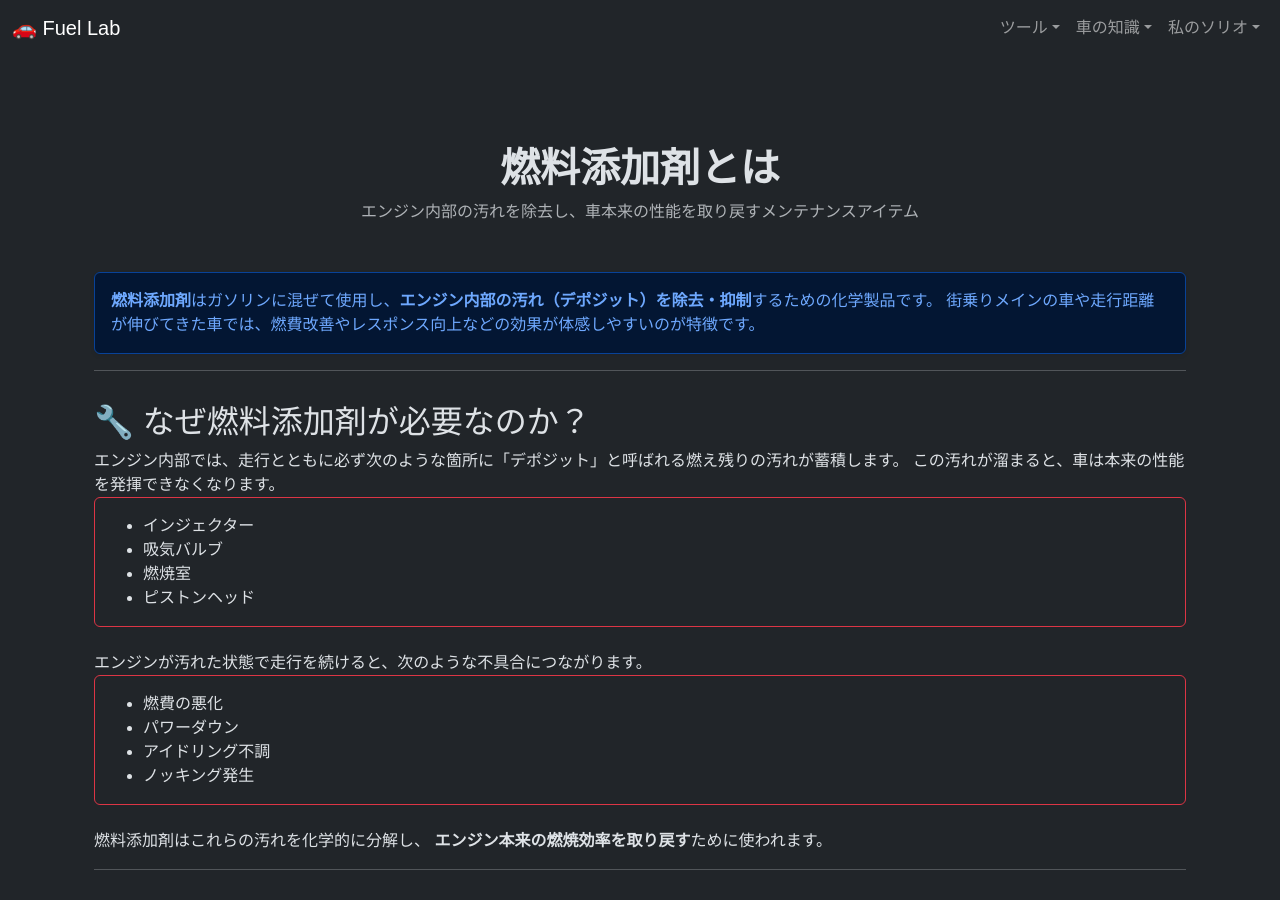
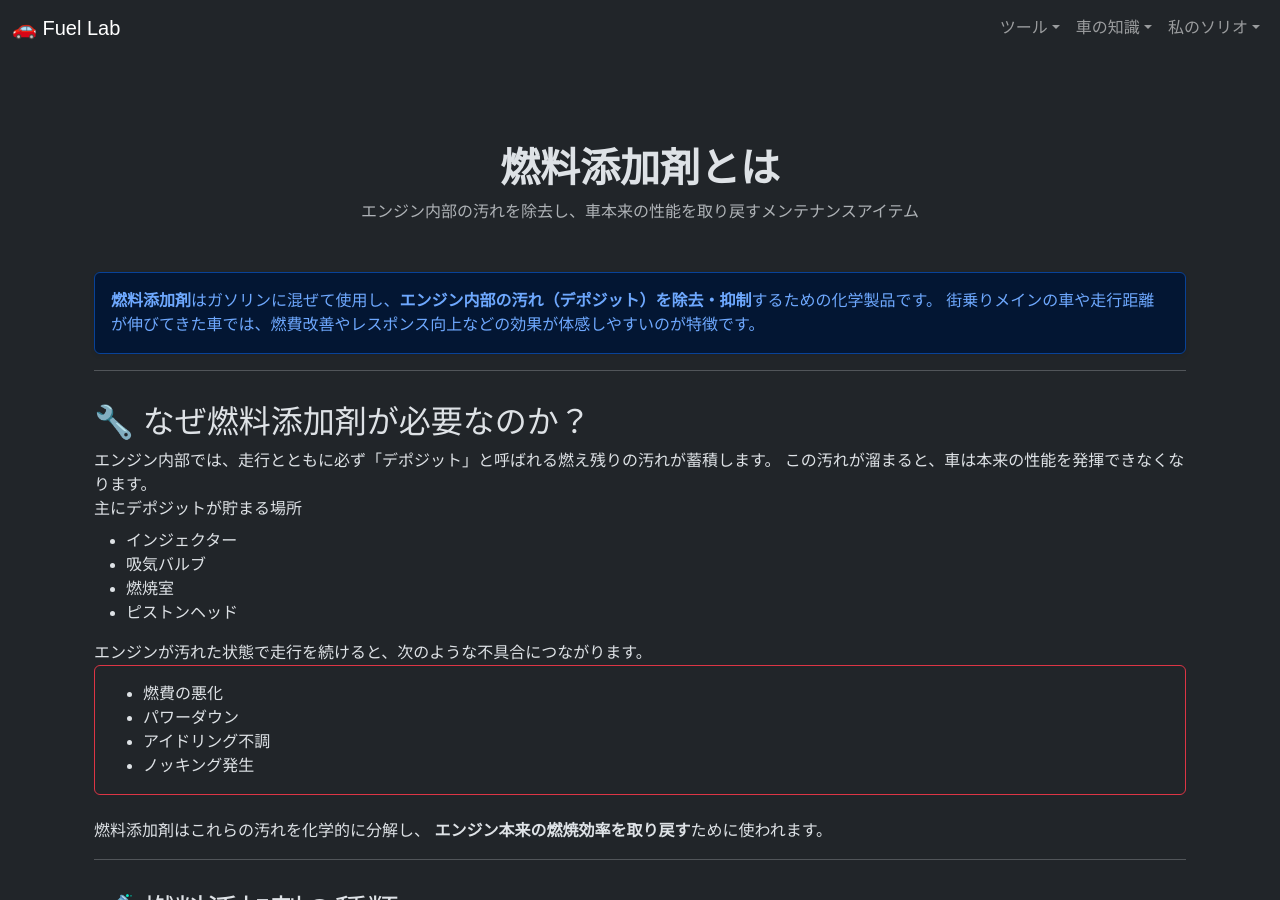
Before and after one commit to funyapar-org/fuel-lab, a Jekyll site: the page built from _knowledge/fuel-additive.md, in a window 1280 px wide and 900 px high. Built offline with Jekyll 4.4.1, drawn with Linux system fonts in a browser that asks for light colours.

Commit message:
レイアウト調整

```diff
--- a/_knowledge/fuel-additive.md
+++ b/_knowledge/fuel-additive.md
@@ -20,18 +20,15 @@ description: "燃料添加剤の役割、仕組み、効果、種類、選び方
 
 <h2> 🔧 なぜ燃料添加剤が必要なのか？</h2>
 
-エンジン内部では、走行とともに必ず次のような箇所に「デポジット」と呼ばれる燃え残りの汚れが蓄積します。
+エンジン内部では、走行とともに必ず「デポジット」と呼ばれる燃え残りの汚れが蓄積します。
 この汚れが溜まると、車は本来の性能を発揮できなくなります。
-<div class="card border-danger mb-4">
-  <div class="card-body">
-    <ul class="mb-0">
-      <li>インジェクター</li>
-      <li>吸気バルブ</li>
-      <li>燃焼室</li>
-      <li>ピストンヘッド</li>
-    </ul>
-  </div>
-</div>
+<p class="mb-2">主にデポジットが貯まる場所</p>
+<ul>
+  <li>インジェクター</li>
+  <li>吸気バルブ</li>
+  <li>燃焼室</li>
+  <li>ピストンヘッド</li>
+</ul>
 
 エンジンが汚れた状態で走行を続けると、次のような不具合につながります。
 
```
